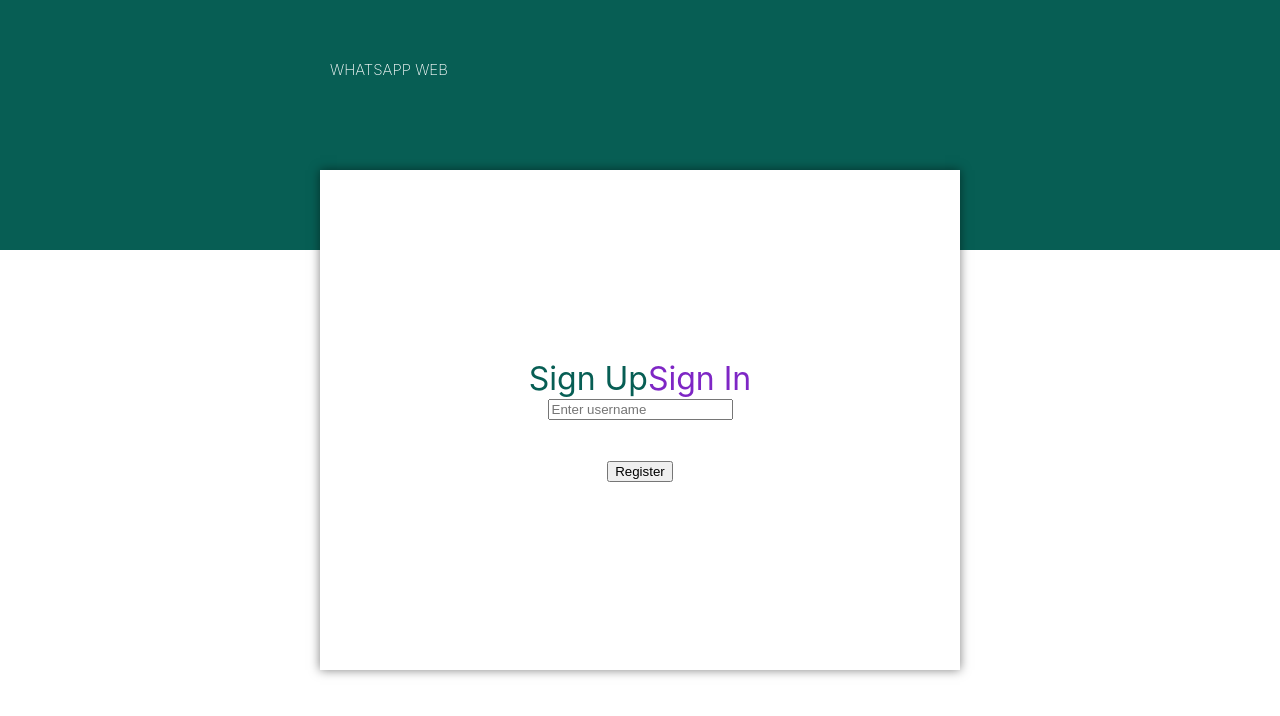
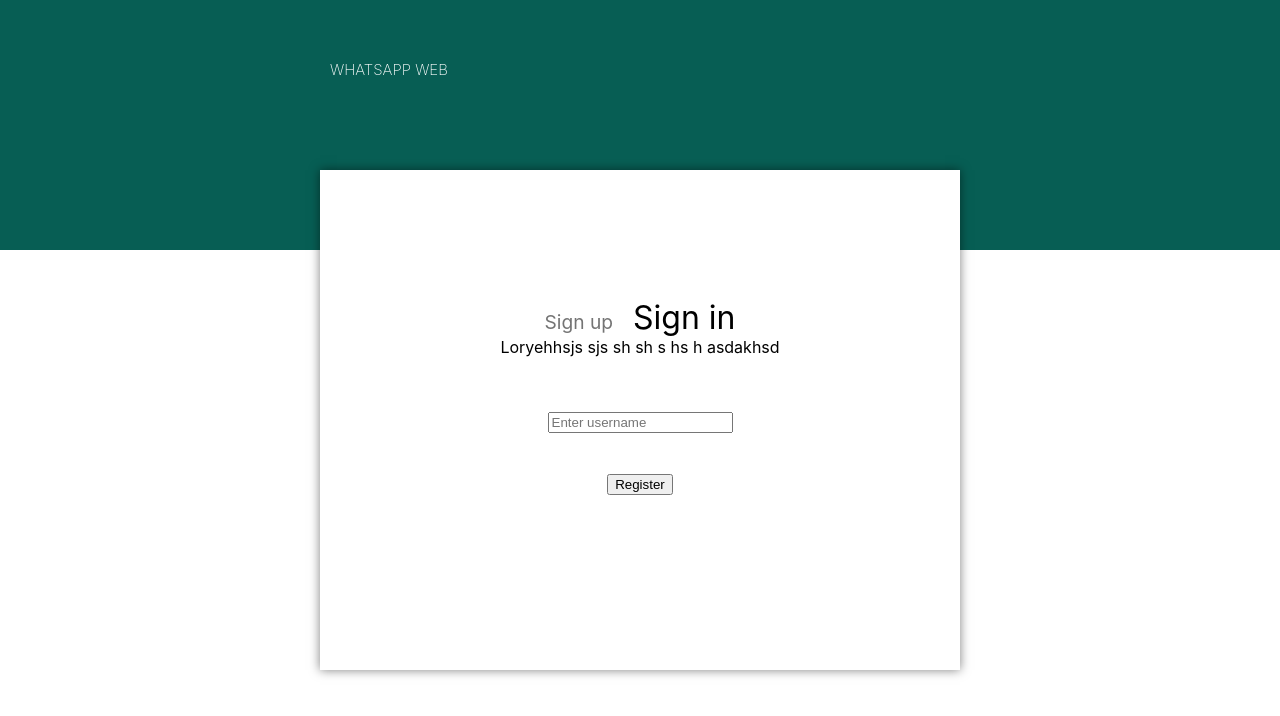
Before and after one commit to NakulanT/whatsapp-clone, a React (Create React App) app: page / in a window 1280 px wide. Shown: the top 716 px of the page. Built offline with nearby package versions, Linux system fonts and the light colour scheme; some icons are missing.

Commit message:
Form aligned

```diff
--- a/src/Pages/Auth.css
+++ b/src/Pages/Auth.css
@@ -1,7 +1,6 @@
 .Authpage {
     width: 100%;
     height: 100vh;
-    /* Set height to viewport height for full-screen effect */
     display: flex;
     flex-direction: column;
     align-items: center;
@@ -14,7 +13,6 @@
     background-color: #075e54;
     height: 200px;
     width: 100%;
-    /* Adjusted width to 100% */
     display: flex;
     text-transform: uppercase;
 }
@@ -32,14 +30,13 @@
     height: 500px;
     position: relative;
     top: -10%;
-    padding: 20px;
+    padding: 10% 50px;
     box-sizing: border-box;
     box-shadow: 0px 0px 10px 0px rgba(0, 0, 0, 0.5);
     display: flex;
     flex-direction: column;
     align-items: center;
     text-align: center;
-    justify-content: center;
 }
 
 .AuthCard h1 {
@@ -47,14 +44,21 @@
     font-weight: 200;
 }
 
+.Signin , .Signup{
+    padding: 10% 0;
+}
+
 #Signin , #Signup{
-    font-size: 2em;
-    color: #075e54;
+    font-size: 1.2em;
+    color: #747474;
+    font-weight: 400;
+    margin: 10px;
 }
 
 #Signin.active , #Signup.active{
     font-size: 2em;
-    color: #7e26c5;
+    color: black;
+    font-weight: 400;
 }
 .GoogleContinue {
     margin-top: 20px;
@@ -74,5 +78,5 @@
 }
 
 .GoogleContinue:active {
-    transform: scale(0.900); /* Scale down slightly on click for a pressed effect */
+    transform: scale(0.900);
 }
--- a/src/Pages/Auth.jsx
+++ b/src/Pages/Auth.jsx
@@ -16,7 +16,7 @@ function App() {
     const [username, setUsername] = useState('');
     const [showAuth, setShowAuth] = useState(false);
     const [Siginin, showSignin] = useState(false);
-    const [AlertMessage , SetAlertMessage] = useState('');
+    const [AlertMessage , SetAlertMessage] = useState('Loryehhsjs sjs sh sh s hs h asdakhsd');
 
     const login = useGoogleLogin({
         onSuccess: (codeResponse) => setUser(codeResponse),
@@ -112,13 +112,13 @@ function App() {
                 <div className="AuthCard">
 
                     <div className='CardSelector'>
-                    <a id="Signup" className={Siginin ? 'active' : ''} onClick={() => showSignin(false)}>Sign Up</a>
-                    <a id="Signin" className={!Siginin ? 'active' : ''} onClick={() => showSignin(true)}>Sign In</a>
+                    <a id="Signup" className={Siginin ? 'active' : ''} onClick={() => showSignin(false)}>Sign up</a>
+                    <a id="Signin" className={!Siginin ? 'active' : ''} onClick={() => showSignin(true)}>Sign in</a>
 
                     </div>
                     <div className='AlertMessages'>{AlertMessage}</div>
                     {Siginin ? (
-                        <div className='Siginin'>
+                        <div className='Signin'>
                             <GoogleLogin
                                 clientId="692055383262-r0t5oab7muk0fee2lgk39a5tpgdilmm7.apps.googleusercontent.com"
                                 buttonText="Sign in with Google 🚀"
@@ -127,7 +127,7 @@ function App() {
                             />
                         </div>
                     ) : (
-                        <div className='Siginup'>
+                        <div className='Signup'>
                             <form>
                                 <input
                                     type="text"
```
